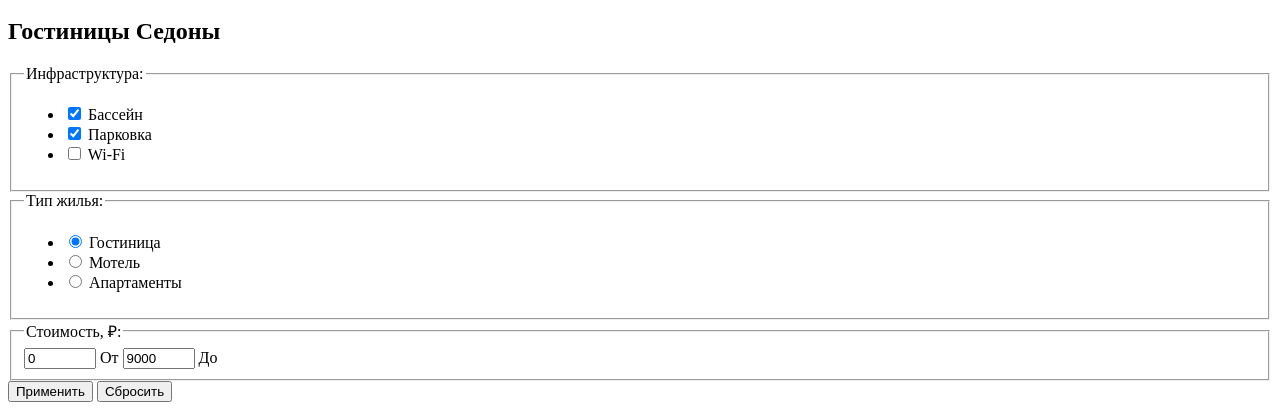
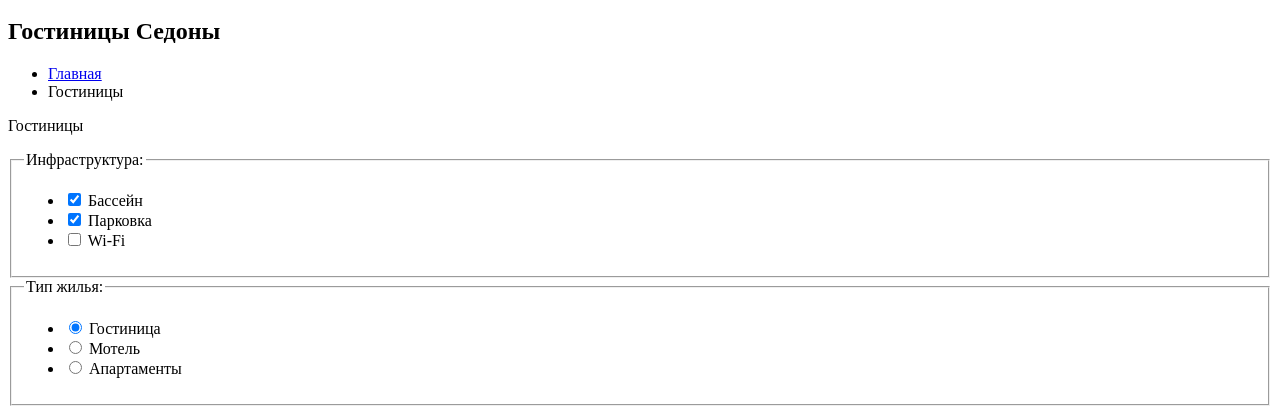
Before and after one commit to htmlacademy-univer-htmlcss-1/2678561-sedona-2, a plain HTML site: page 3/catalog.html in a window 1280 px wide. Shown: the part 224-632 px from the top of the page. Drawn offline with Linux system fonts and the light colour scheme.

Commit message:
:heavy_check_mark: Сборка #3

```diff
--- a/3/catalog.html
+++ b/3/catalog.html
@@ -29,6 +29,13 @@
     <main class="main-container">
       <section class="hotels">
         <h1 class="visually-hidden">Гостиницы Седоны</h1>
+        <ul class="breadcrumb">
+          <li class="breadcrumb-item">
+            <a class="catalog-to-home-link" href="index.html">Главная</a>
+          </li>
+          <li class="breadcrumb-item">Гостиницы</li>
+        </ul>
+        <p class="hotels-title">Гостиницы</p>
         <form class="hotels-form" action="https://echo.htmlacademy.ru" method="post">
           <fieldset class="hotels-filter">
             <legend class="hotels-filter-title">Инфраструктура:</legend>
```
Also changed, not shown: 3/index.html (+2 -2 lines), 3/images/icons/arrow-right.svg (added), 3/images/texts/welcome.svg (added).
